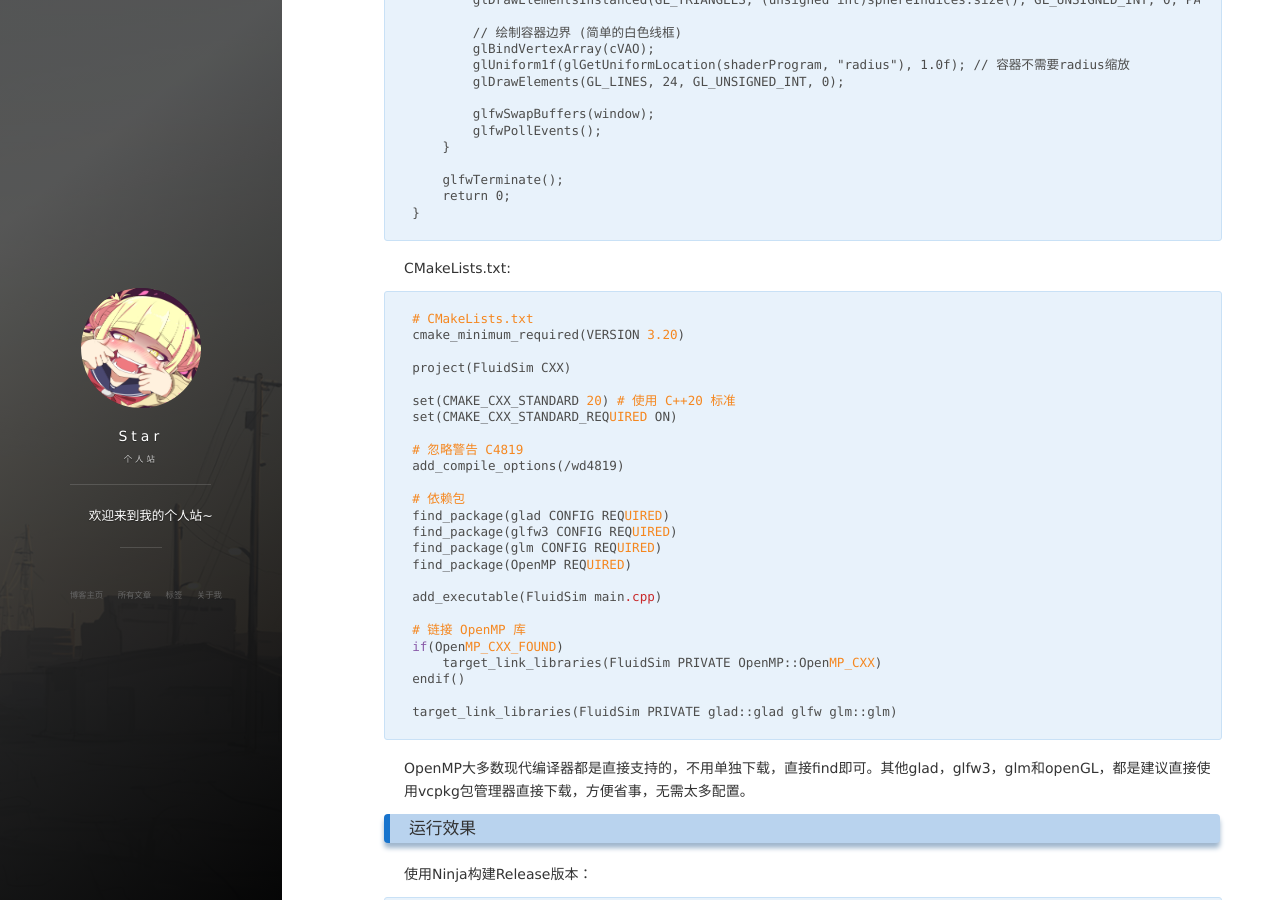
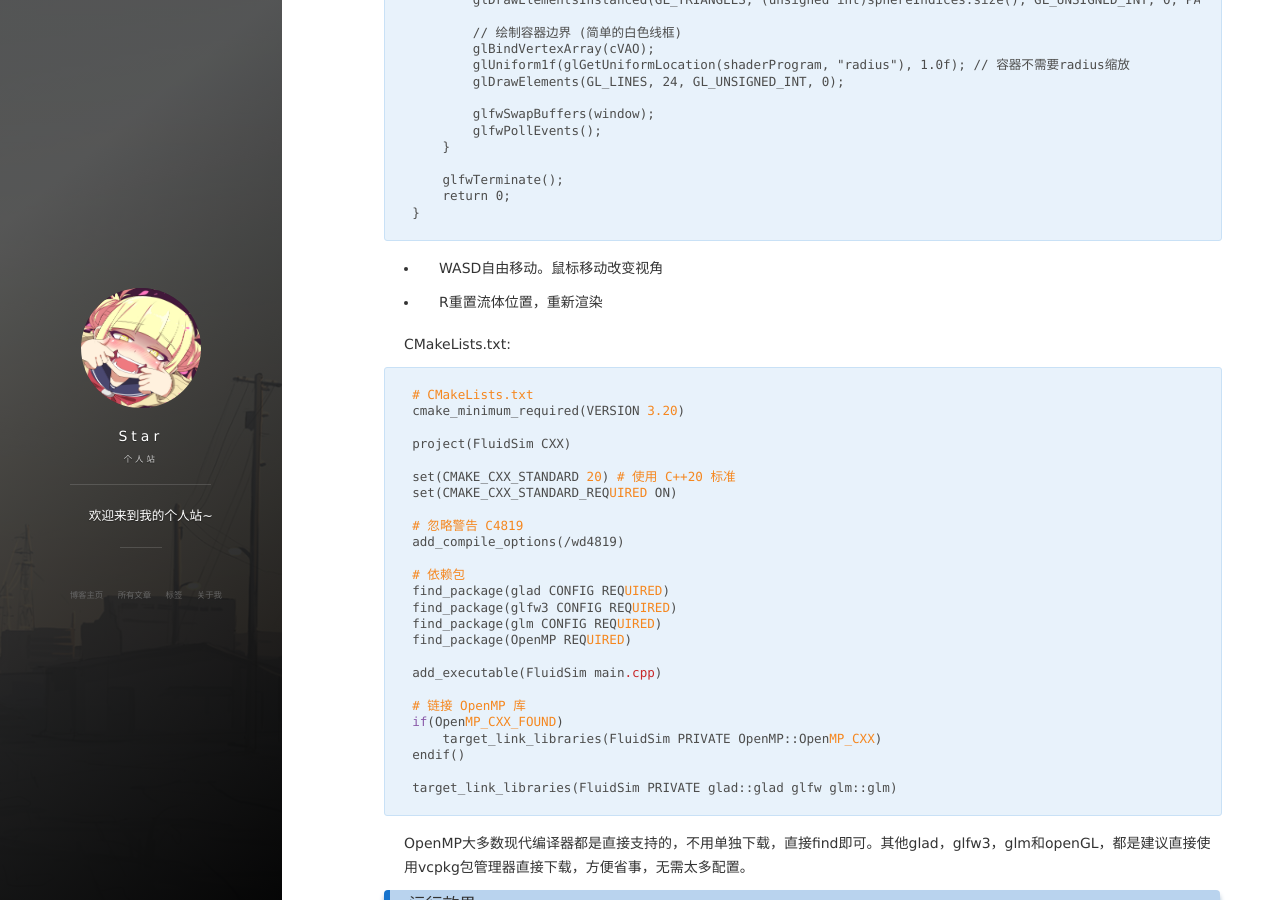
Before and after one commit to cryer/cryer.github.io, a Jekyll site: the page built from _posts/2018-12-17-fluids.md, in a window 1280 px wide and 900 px high, scrolled down 12018 px. Built offline with Jekyll 4.4.1, drawn with Linux system fonts in a browser that asks for light colours; nearby versions of some CDN libraries; comment, search, counter and statistics services are not loaded.

Commit message:
reset commit

````diff
--- a/_posts/2018-12-17-fluids.md
+++ b/_posts/2018-12-17-fluids.md
@@ -742,6 +742,12 @@ int main() {
 }
 ```
 
+- WASD自由移动。鼠标移动改变视角
+
+- R重置流体位置，重新渲染
+
+
+
 CMakeLists.txt:
 
 ```cmake
````
